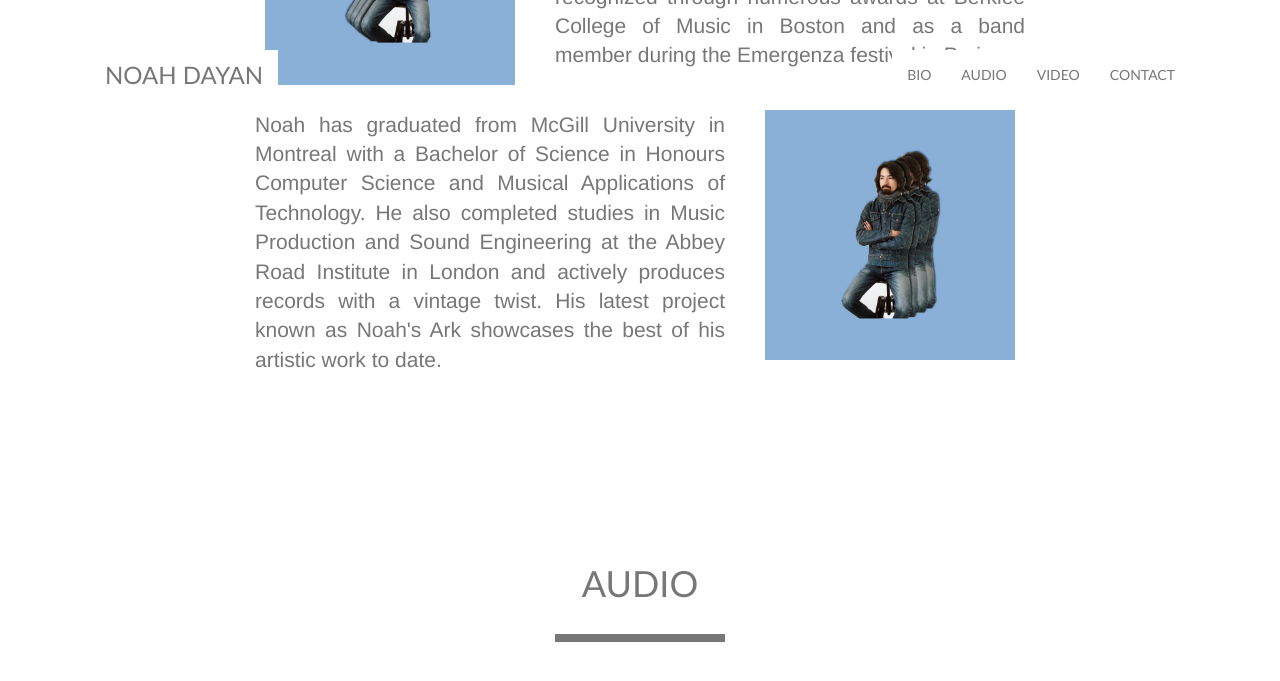
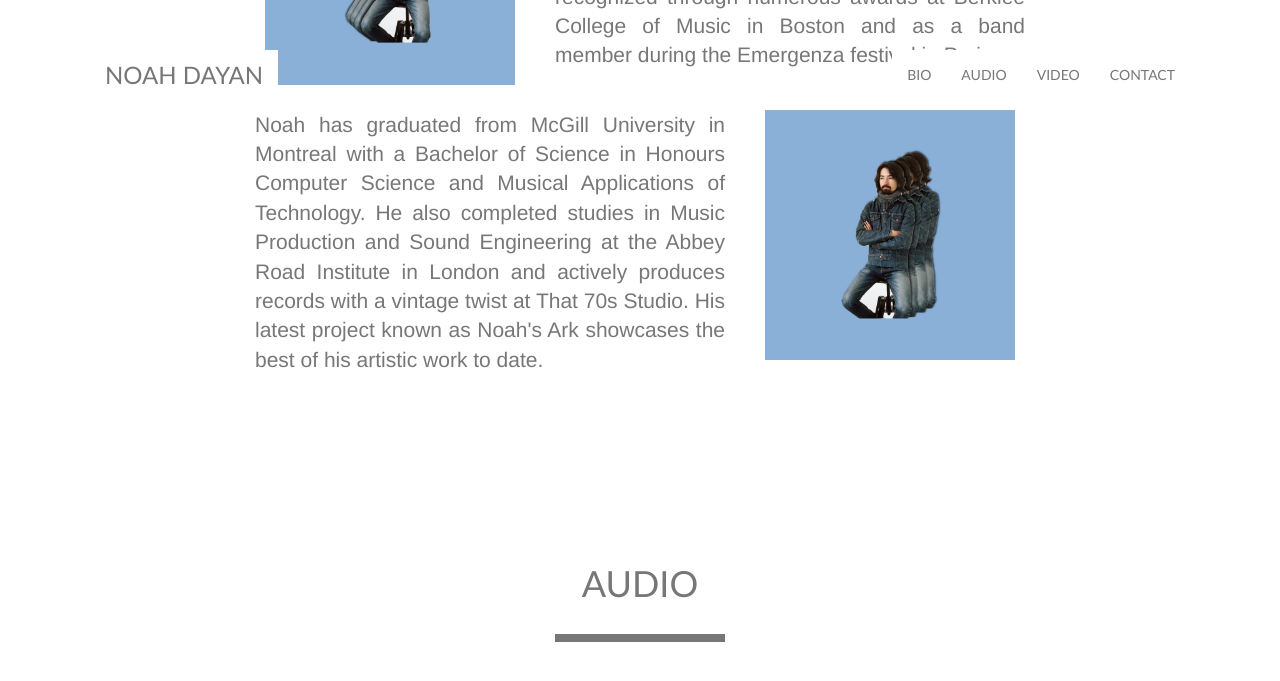
Before and after one commit to noahdayan/noahdayan.github.io, a Jekyll site: the page built from index.html, in a window 1280 px wide and 900 px high, scrolled down 961 px, cut to the strip 0-708 px from the top of the window. Shown: the top 681 px of the strip. Built offline with Jekyll 4.4.1, drawn with Linux system fonts in a browser that asks for light colours.

Commit message:
Update index.html

```diff
--- a/index.html
+++ b/index.html
@@ -39,7 +39,7 @@
 			<div class="row">
 				<div class="col-md-5 col-md-offset-2 col-xs-10 col-xs-offset-1">
 					<p class="helvetica lead text-light font-grey text-justify">
-						Noah has graduated from <a class="no-link" href="http://www.mcgill.ca" target="_blank">McGill University</a> in Montreal with a Bachelor of Science in Honours Computer Science and Musical Applications of Technology. He also completed studies in Music Production and Sound Engineering at the <a class="no-link" href="http://www.abbeyroadinstitute.co.uk" target="_blank">Abbey Road Institute</a> in London and actively produces records with a vintage twist. His latest project known as <a class="no-link" href="http://www.noahsarkmusic.com" target="_blank">Noah's Ark</a> showcases the best of his artistic work to date.
+						Noah has graduated from <a class="no-link" href="http://www.mcgill.ca" target="_blank">McGill University</a> in Montreal with a Bachelor of Science in Honours Computer Science and Musical Applications of Technology. He also completed studies in Music Production and Sound Engineering at the <a class="no-link" href="http://www.abbeyroadinstitute.co.uk" target="_blank">Abbey Road Institute</a> in London and actively produces records with a vintage twist at <a class="no-link" href="http://www.that70sstudio.com" target="_blank">That 70s Studio</a>. His latest project known as <a class="no-link" href="http://www.noahsarkmusic.com" target="_blank">Noah's Ark</a> showcases the best of his artistic work to date.
 					</p>
 				</div>
 				<div class="col-md-3 col-md-offset-0 col-xs-10 col-xs-offset-1">
```
